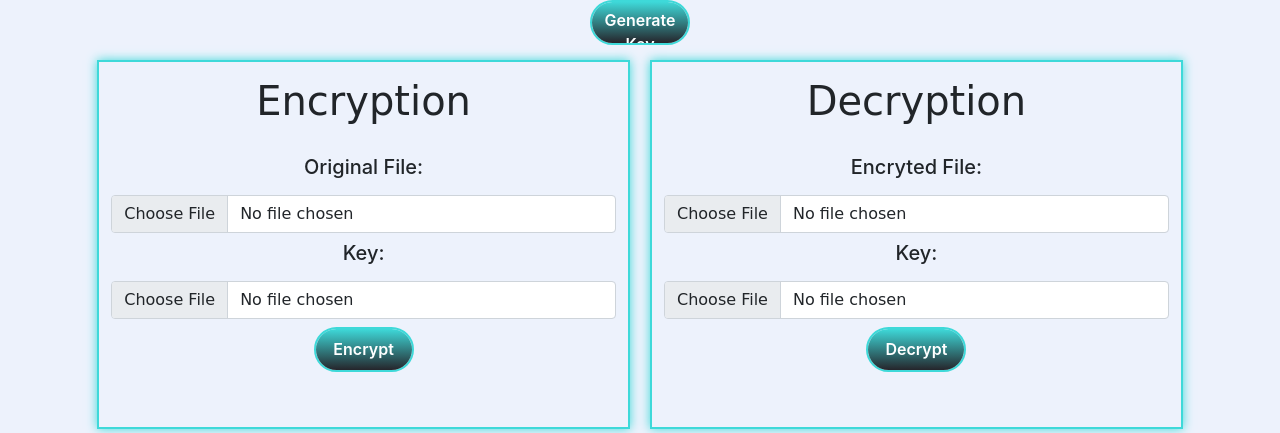
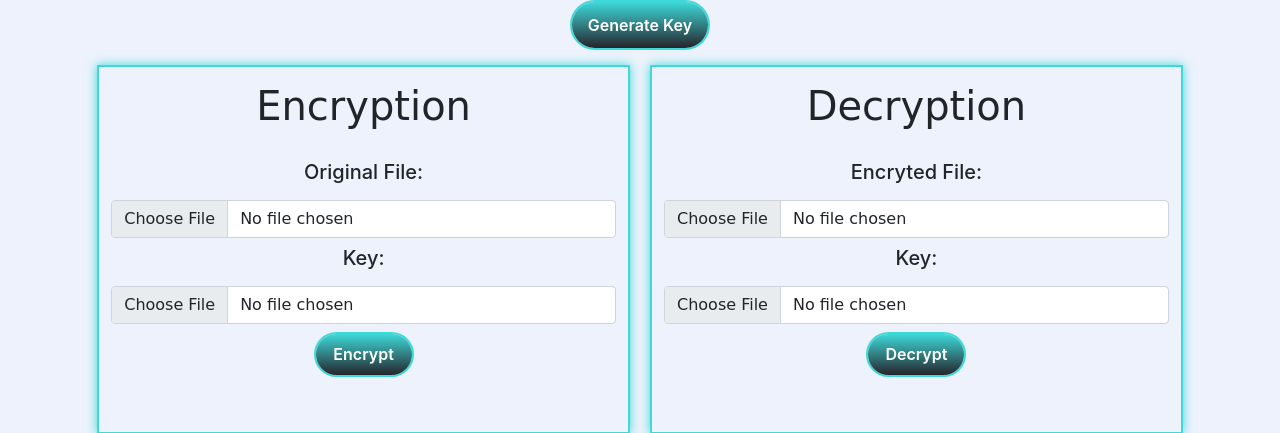
Before and after one commit to yash-2138/project-final, a Node server app: template views/encryption.ejs in a window 1280 px wide. Shown: the part 124-557 px from the top of the page. Run offline with Node 20, Linux system fonts and the light colour scheme; the template is opened without the code that fills it, so the values that code supplies are empty.

Commit message:
25-1-2024

```diff
--- a/db.js
+++ b/db.js
@@ -3,7 +3,7 @@ const mysql = require('mysql2')
 const db = mysql.createPool({
     host: 'localhost',
     user: 'root',
-    password: '963741',
+    password: 'root',
     database: 'decentStorage',
 });
   db.getConnection((err, connection) => {
--- a/package.json
+++ b/package.json
@@ -16,7 +16,7 @@
     "express": "^4.18.2",
     "jsonwebtoken": "^9.0.2",
     "mysql2": "^3.7.0",
-    "nodemon": "^3.0.2",
+    "nodemon": "^3.0.3",
     "pg": "^8.11.3",
     "socket.io": "^4.7.3"
   }
--- a/public/encryption/encryption.css
+++ b/public/encryption/encryption.css
@@ -68,3 +68,9 @@
           text-align: center;
           font-family: cursive;
         }
+
+        #btn1
+        {
+          height: 50px;
+          width: 140px;
+        }
--- a/views/encryption.ejs
+++ b/views/encryption.ejs
@@ -11,7 +11,7 @@
 <body>
 <header><%- include('navbar')  %></header>
 <div class="container">
-  <button class="btn btn-encrypt btn-generate"  style="display: block; margin: 0 auto; color: white;">Generate Key</button>
+  <button class="btn btn-encrypt btn-generate" id="btn1"  style="display: block; margin: 0 auto; color: white;">Generate Key</button>
 
   <div class="row">
     <div class="col-md-6">
```
Also changed, not shown: 1 other file.
